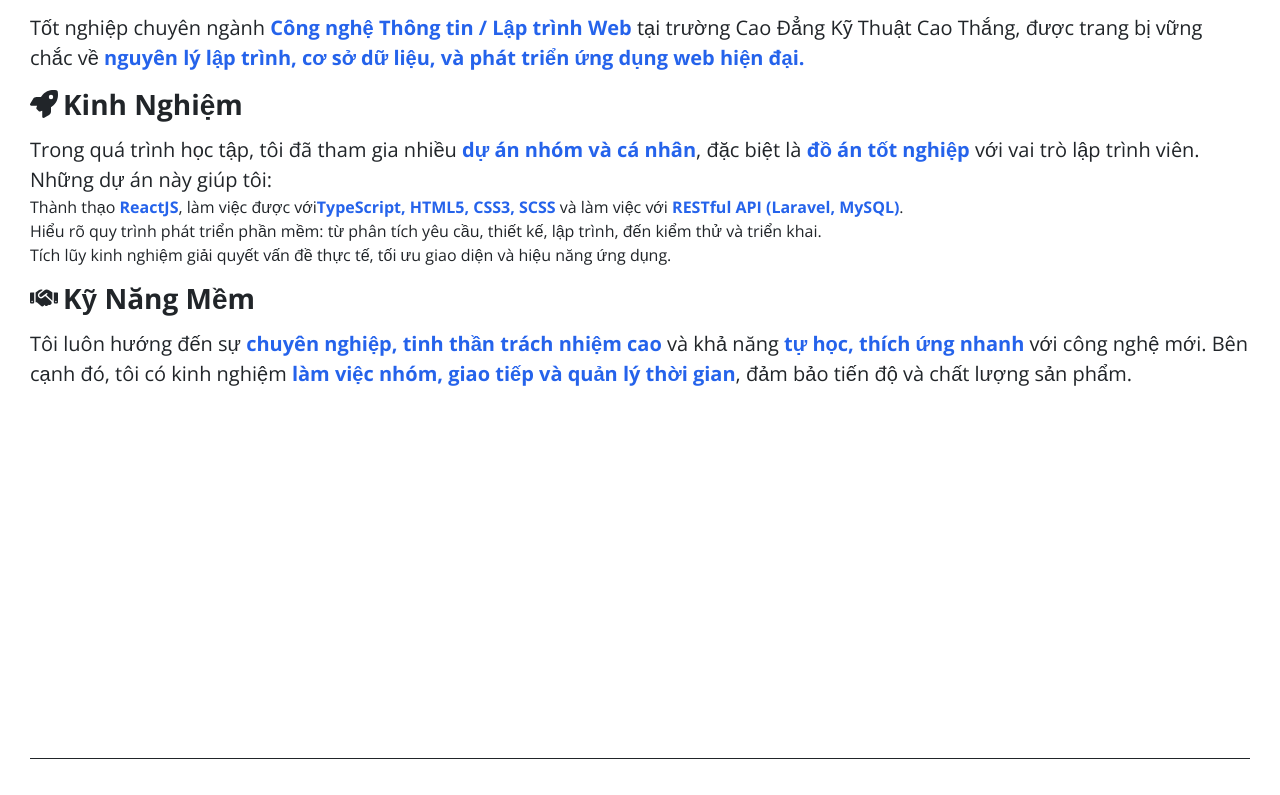
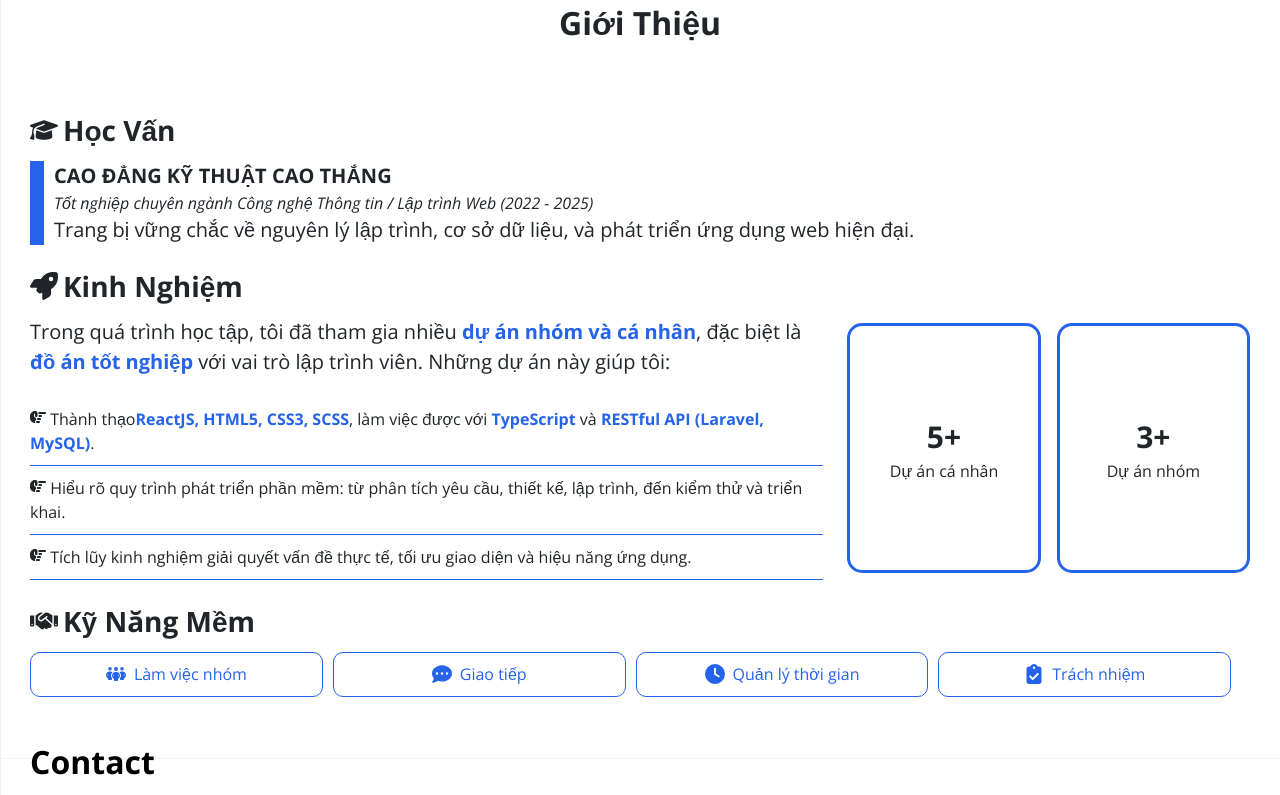
Before and after one commit to hoang192k4/portfoilo_site, a React (Vite) app: page / in a window 1280 px wide. Shown: the part 842-1637 px from the top of the page. Built offline with nearby package versions, Linux system fonts and the light colour scheme.

Commit message:
update section about & create section contact

```diff
--- a/src/App.tsx
+++ b/src/App.tsx
@@ -3,6 +3,7 @@ import Footer from '@/components/layouts/Footer';
 import Home from '@/pages/Home';
 import About from '@/pages/About';
 import Container from './components/layouts/Container';
+import Contact from './pages/Contact';
 
 function App() {
     return (
@@ -12,6 +13,7 @@ function App() {
                 <main style={{ minHeight: '1600px' }}>
                     <Home />
                     <About />
+                    <Contact />
                 </main>
                 <Footer />
             </Container>
--- a/src/assets/styles/GlobalStyles.scss
+++ b/src/assets/styles/GlobalStyles.scss
@@ -8,6 +8,8 @@
     --color-outline-button: #2563eb;
     --hover-outline-button: #eff6ff;
     --font-size-text: 2rem;
+    --bg-gradient-frist: rgba(51, 50, 50, 0.05);
+    --bg-gradient-second: rgba(44, 42, 42, 0.05);
 }
 
 html {
@@ -57,6 +59,10 @@ body {
     //tối ưu render text
     text-rendering: optimizeSpeed;
     background-color: var(--background-color);
+    background-image: linear-gradient(var(--bg-gradient-frist) 1px, transparent 1px),
+        linear-gradient(90deg, var(--bg-gradient-second) 1px, transparent 1px);
+    background-size: 80px 80px;
+    background-attachment: fixed;
 }
 
 a {
@@ -78,6 +84,8 @@ ul {
     --bg-hover-primary: #60a5fa;
     --color-outline-button: #3b82f6;
     --hover-outline-button: rgba(59, 130, 246, 0.1);
+    --bg-gradient-frist: rgba(255, 255, 255, 0.05);
+    --bg-gradient-second: rgba(255, 255, 255, 0.05);
 }
 
 .light {
@@ -87,6 +95,8 @@ ul {
     --bg-hover-primary: #3b82f6;
     --color-outline-button: #2563eb;
     --hover-outline-button: #eff6ff;
+    --bg-gradient-frist: rgba(51, 50, 50, 0.05);
+    --bg-gradient-second: rgba(44, 42, 42, 0.05);
 }
 
 .container {
--- a/src/pages/About/About.module.scss
+++ b/src/pages/About/About.module.scss
@@ -1,15 +1,19 @@
+@use '@styles/mixins' as *;
 .wapper {
     padding-top: 6rem;
     color: var(--text-color);
 }
-
+.hashtag {
+    text-align: center;
+}
 .content {
     padding: 2rem 0;
 }
 .title {
     display: flex;
     align-items: center;
-    padding: 1rem 0;
+    padding: 2rem 0 1rem 0;
+
     font-size: 2.8rem;
 
     svg {
@@ -28,8 +32,112 @@
     color: var(--bg-primary-button);
 }
 
+.education {
+    div {
+        padding-left: 1rem;
+        border-left: 1.4rem solid var(--bg-primary-button);
+
+        p:first-child {
+            font-weight: bold;
+        }
+
+        span {
+            font-style: italic;
+        }
+    }
+}
+
+.experience {
+    @include flexBetween;
+    gap: 10px;
+    flex-wrap: wrap;
+
+    .experience-left {
+        width: 65%;
+
+        ul {
+            padding-top: 2rem;
+            li {
+                padding: 1rem 0;
+                border-bottom: 1px solid var(--bg-primary-button);
+            }
+        }
+    }
+
+    .experience-right {
+        @include flexBetween;
+        width: 33%;
+        gap: 10px;
+        flex-wrap: wrap;
+        .experience-right-item {
+            @include flex;
+            width: 48%;
+            height: 25rem;
+            border-radius: 15px;
+            border: 3px solid var(--bg-primary-button);
+            &:hover {
+                border-width: 5px;
+                cursor: pointer;
+            }
+
+            div {
+                width: 100%;
+                text-align: center;
+
+                span {
+                    font-size: 3rem;
+                    font-weight: bold;
+                }
+
+                p {
+                    font-size: 1.6rem;
+                }
+            }
+        }
+    }
+}
+
+.responsibility {
+    @include flex;
+    gap: 1rem;
+
+    button {
+        width: 24%;
+        ~ button {
+            margin-left: 0 !important;
+        }
+    }
+}
+
 @media screen and (max-width: 1200px) {
     .wapper {
         margin: 0 1rem;
     }
+
+    .experience-right-item {
+        width: 100% !important;
+        height: 14rem !important;
+    }
 }
+
+@media screen and (max-width: 768px) {
+    .experience-left {
+        width: 100% !important;
+    }
+    .experience-right {
+        width: 100% !important;
+    }
+    .experience-right-item {
+        width: 48% !important;
+        height: 10rem !important;
+    }
+
+    .responsibility {
+        flex-wrap: wrap;
+        justify-content: space-around;
+
+        button {
+            width: 48%;
+        }
+    }
+}
--- a/src/pages/About/index.tsx
+++ b/src/pages/About/index.tsx
@@ -1,51 +1,89 @@
 import classNames from 'classnames/bind';
-import { FaGraduationCap, FaRocket, FaHandshake } from 'react-icons/fa6';
+import {
+    FaGraduationCap,
+    FaRocket,
+    FaHandshake,
+    FaHandPointRight,
+    FaClock,
+    FaCommentDots,
+    FaPeopleGroup,
+    FaClipboardCheck,
+} from 'react-icons/fa6';
 
 import styles from './About.module.scss';
 import AboutItem from './AboutItem';
 import HighlightText from './HighlightText';
+import Button from '@/components/ui/Button';
 
 const cx = classNames.bind(styles);
 
 const About = () => {
     return (
         <section className={cx('wapper')} id="about">
-            <h4 className={cx('hashtag')}># Giới Thiệu</h4>
+            <h1 className={cx('hashtag')}>Giới Thiệu</h1>
             <div className={cx('content')}>
                 <AboutItem title="Học Vấn" className="education" iconLeft={<FaGraduationCap />}>
+                    <div>
+                        <p>CAO ĐẲNG KỸ THUẬT CAO THẮNG</p>
+                        <span>
+                            Tốt nghiệp chuyên ngành Công nghệ Thông tin / Lập trình Web (2022 -
+                            2025)
+                        </span>
                         <p>
-                        Tốt nghiệp chuyên ngành{' '}
-                        <HighlightText>Công nghệ Thông tin / Lập trình Web</HighlightText> tại
-                        trường Cao Đẳng Kỹ Thuật Cao Thắng, được trang bị vững chắc về {''}
-                        <HighlightText>
-                            nguyên lý lập trình, cơ sở dữ liệu, và phát triển ứng dụng web hiện đại.
-                        </HighlightText>
+                            Trang bị vững chắc về nguyên lý lập trình, cơ sở dữ liệu, và phát triển
+                            ứng dụng web hiện đại.
                         </p>
+                    </div>
                 </AboutItem>
 
                 <AboutItem title="Kinh Nghiệm" className="experience" iconLeft={<FaRocket />}>
+                    <div className={cx('experience-left')}>
                         <p>
                             Trong quá trình học tập, tôi đã tham gia nhiều{' '}
                             <HighlightText>dự án nhóm và cá nhân</HighlightText>, đặc biệt là{' '}
-                        <HighlightText>đồ án tốt nghiệp</HighlightText> với vai trò lập trình viên.
-                        Những dự án này giúp tôi:
+                            <HighlightText>đồ án tốt nghiệp</HighlightText> với vai trò lập trình
+                            viên. Những dự án này giúp tôi:
                         </p>
 
                         <ul>
                             <li>
-                            Thành thạo <HighlightText>ReactJS</HighlightText>, làm việc được với
-                            <HighlightText>TypeScript, HTML5, CSS3, SCSS</HighlightText> và làm việc
-                            với <HighlightText>RESTful API (Laravel, MySQL)</HighlightText>.
+                                <FaHandPointRight />
+                                {'  '} Thành thạo
+                                <HighlightText>ReactJS, HTML5, CSS3, SCSS</HighlightText>, làm việc
+                                được với
+                                <HighlightText> TypeScript</HighlightText> và{' '}
+                                <HighlightText>RESTful API (Laravel, MySQL)</HighlightText>.
                             </li>
                             <li>
-                            Hiểu rõ quy trình phát triển phần mềm: từ phân tích yêu cầu, thiết kế,
-                            lập trình, đến kiểm thử và triển khai.
+                                {' '}
+                                <FaHandPointRight />
+                                {'  '}
+                                Hiểu rõ quy trình phát triển phần mềm: từ phân tích yêu cầu, thiết
+                                kế, lập trình, đến kiểm thử và triển khai.
                             </li>
                             <li>
-                            Tích lũy kinh nghiệm giải quyết vấn đề thực tế, tối ưu giao diện và hiệu
-                            năng ứng dụng.
+                                {' '}
+                                <FaHandPointRight />
+                                {'  '}
+                                Tích lũy kinh nghiệm giải quyết vấn đề thực tế, tối ưu giao diện và
+                                hiệu năng ứng dụng.
                             </li>
                         </ul>
+                    </div>
+                    <div className={cx('experience-right')}>
+                        <div className={cx('experience-right-item')}>
+                            <div>
+                                <span>5+</span>
+                                <p>Dự án cá nhân</p>
+                            </div>
+                        </div>
+                        <div className={cx('experience-right-item')}>
+                            <div>
+                                <span>3+</span>
+                                <p>Dự án nhóm</p>
+                            </div>
+                        </div>
+                    </div>
                 </AboutItem>
 
                 <AboutItem
@@ -53,7 +91,7 @@ const About = () => {
                     className="responsibility"
                     iconLeft={<FaHandshake />}
                 >
-                    <p>
+                    {/*  <p>
                         Tôi luôn hướng đến sự{' '}
                         <HighlightText>chuyên nghiệp, tinh thần trách nhiệm cao</HighlightText> và
                         khả năng <HighlightText>tự học, thích ứng nhanh</HighlightText> với công
@@ -61,6 +99,19 @@ const About = () => {
                         <HighlightText>làm việc nhóm, giao tiếp và quản lý thời gian</HighlightText>
                         , đảm bảo tiến độ và chất lượng sản phẩm.
                     </p>
+ */}
+                    <Button outline iconLeft={<FaPeopleGroup />}>
+                        Làm việc nhóm
+                    </Button>
+                    <Button outline iconLeft={<FaCommentDots />}>
+                        Giao tiếp
+                    </Button>
+                    <Button outline iconLeft={<FaClock />}>
+                        Quản lý thời gian
+                    </Button>
+                    <Button outline iconLeft={<FaClipboardCheck />}>
+                        Trách nhiệm
+                    </Button>
                 </AboutItem>
             </div>
         </section>
--- /dev/null
+++ b/src/pages/Contact/index.tsx
@@ -0,0 +1,17 @@
+import classNames from 'classnames/bind';
+
+import styles from './Contact.module.scss';
+
+const cx = classNames.bind(styles);
+
+const Contact = () => {
+    return (
+        <>
+            <section className={cx('wapper')} id="contact">
+                <h1>Contact</h1>
+            </section>
+        </>
+    );
+};
+
+export default Contact;
--- a/src/pages/Home/Home.module.scss
+++ b/src/pages/Home/Home.module.scss
@@ -1,7 +1,10 @@
 @use '@styles/mixins' as *;
 .wapper {
-    padding-top: 30rem;
+    padding-bottom: 4rem;
     color: var(--text-color);
+    height: calc(100vh - 4rem);
+    display: flex;
+    align-items: end;
 }
 
 .content {
```
Also changed, not shown: src/components/layouts/Header/MenuItem.tsx (+3 -4 lines), src/pages/Home/index.tsx (+12 -6 lines), src/pages/Contact/Contact.module.scss (added). Lines whose indentation alone changed are shown as unchanged.
